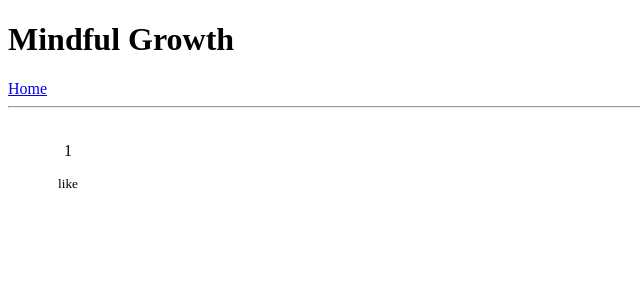
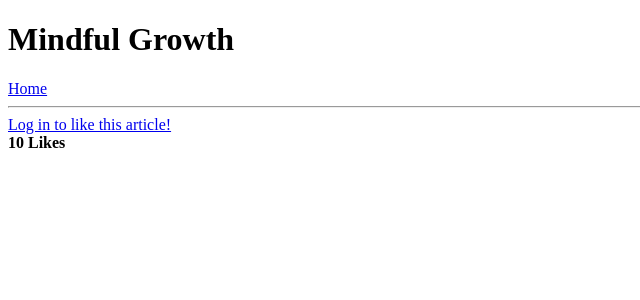
Before and after one commit to Christina5P/mindfulgrowth, a Django app: template blog/templates/blog/detail.html in a window 1280 px wide. Shown: the top 300 px of the page, without its empty margins (0-640 px from the left). Run offline with Django 4.2, Linux system fonts and the light colour scheme; data comes from the database, SQL or seed files in the repository; tables that the repository leaves empty hold one stand-in row (values such as "Sample post"); the template is opened without the code that fills it: values that come from a table or form of the project are taken from there, most other values are stand-ins (such as "Sample title", 1, 10 or a date in 2020).

Commit message:
add like function to post

```diff
--- a/blog/models.py
+++ b/blog/models.py
@@ -19,7 +19,7 @@ class Post(models.Model):
     slug = models.SlugField(max_length=255, unique=True)
     status = models.IntegerField(choices=STATUS, default=0)
     excerpt = models.TextField(blank=True)     # to show short beginning from textfield
-    likes = models.ManyToManyField(User, related_name='post_likes')
+    likes = models.ManyToManyField(User, related_name='blogpost_like')
 
     class Meta:
         ordering = ["-created_on"]
@@ -30,6 +30,9 @@ class Post(models.Model):
         if not self.excerpt:
             self.excerpt =self.content[:100]
         super().save(args, **kwargs)
+
+    def number_of_likes(self):
+        return self.likes.count()
 
     def __str__(self):
         return self.title
--- a/blog/templates/blog/detail.html
+++ b/blog/templates/blog/detail.html
@@ -2,51 +2,22 @@
 
 {% block content %}
 
-<!--style likeheart- move to css stylesheet-->
 
-<style>
+<!-- LIKES -->
+{% if user.is_authenticated %}
+  <form action="{% url 'blogpost_like' object.id %}" method="POST">
+    {% csrf_token %}
 
-    .like-container{
-        width: 100px;
-        height: auto;
-        padding: 10px 10px 10px 10px;
-        display: flex;
-        align-items:center;
-        justify-content: space-between;
-        flex-direction: column;
-        margin-bottom: 10px;
-
-    }
-
-.like-container button{
-    background: none;
-    border: none;
-}
-
-i{
-  font-size: 22px;
-  cursor: pointer;
-}
-
-</style>
-
-
-<div class="like-container">
-    <p class="num-of-likes" id ="num">{{post.likes.count}}</p>
-
-  {% if msg %}
-
-  <i class="fa-solid fa-heart"></i>
-
-  {% else %}
-
-  <i class="fa-regular fa-heart"></i>
-
-  {% endif %}
-
-  <small>like</small>
-</div>
-
+    {% if post_is_liked %}
+    <button type="submit" name="blogpost_id" value="{{object.id}}" class="btn btn-info">Unlike</button>
+    {% else %}
+    <button type="submit" name="blogpost_id" value="{{object.id}}" class="btn btn-info">Like</button>
+    {% endif %}
+  </form>
+{% else %}
+  <a class="btn btn-outline-info" href="{% url 'login' %}?next={{request.path}}">Log in to like this article!</a><br>
+{% endif %}
+<strong class="text-secondary">{{ number_of_likes }} Like{{ number_of_likes|pluralize }}</strong>
 
 
 {% endblock %}
```
Also changed, not shown: blog/views.py (+27 -1 lines), README.md, blog/migrations/0002_alter_post_likes.py (added).
